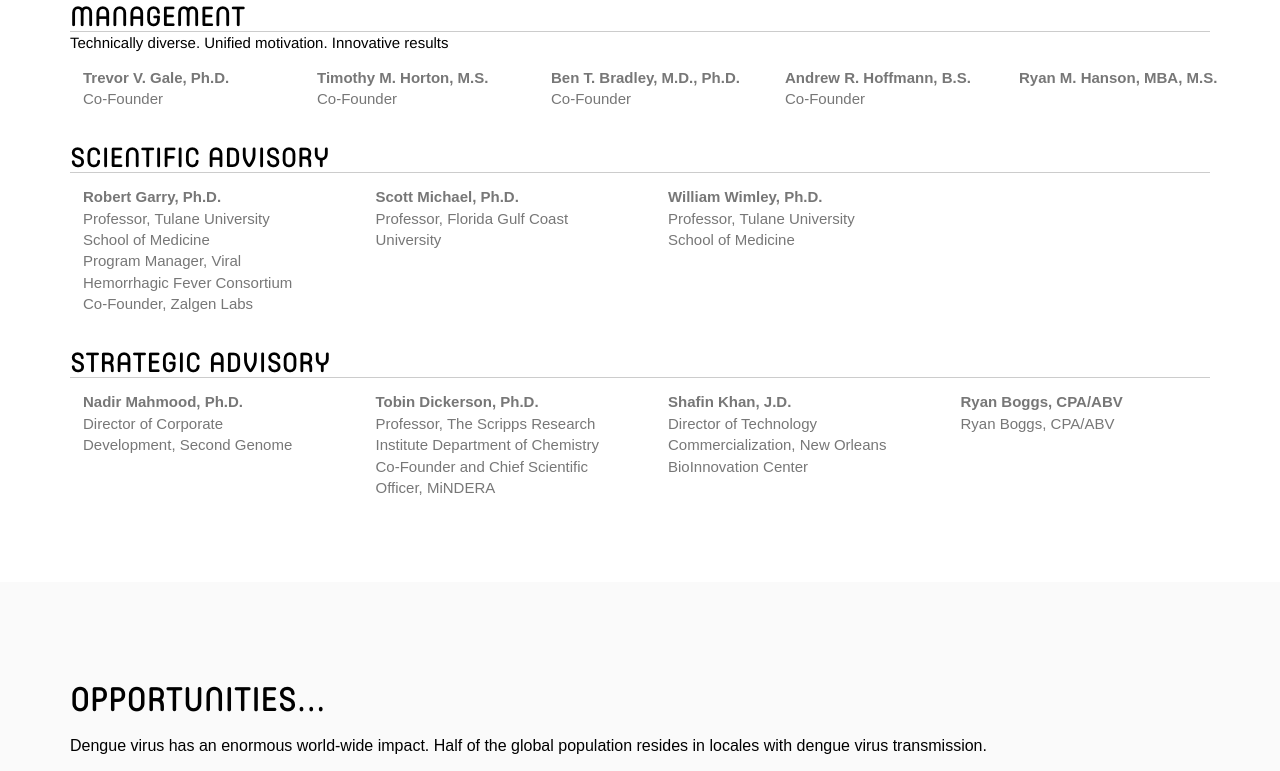
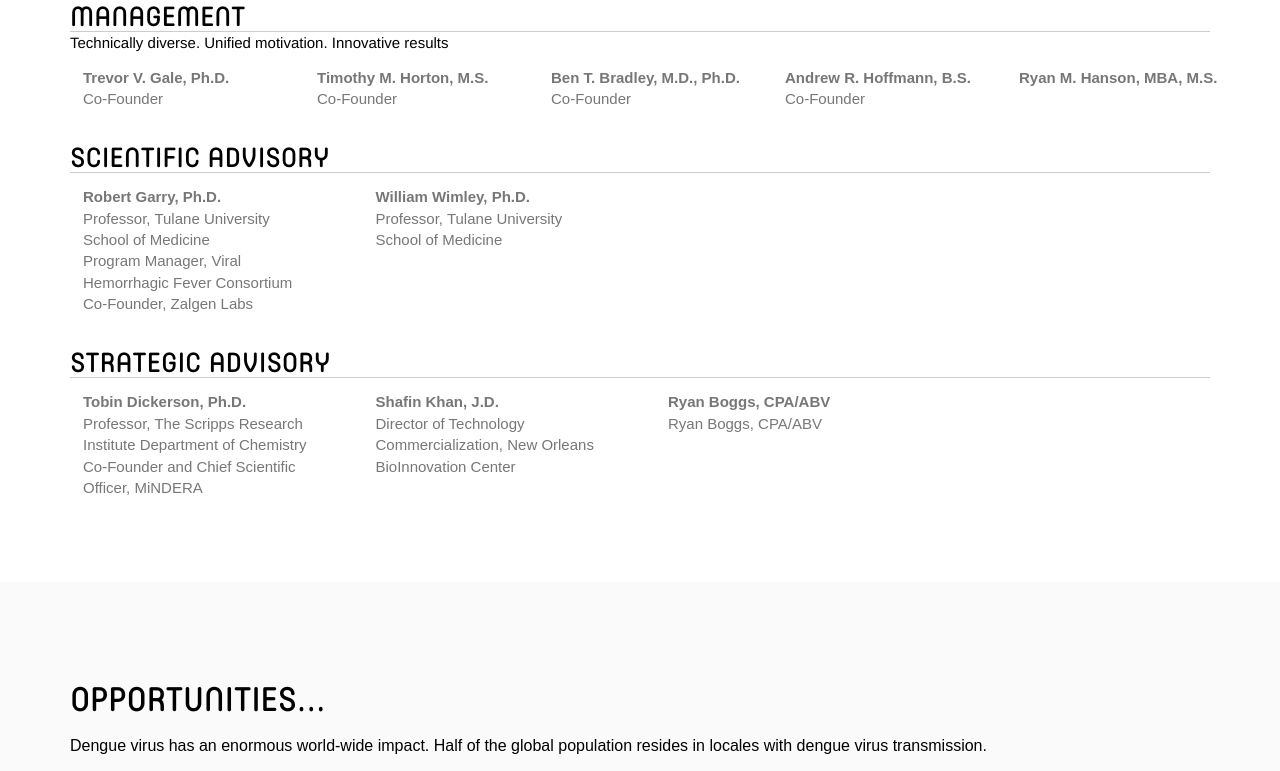
Before and after one commit to viralchemy/viralchemy.github.io, a plain HTML site: page index.html in a window 1280 px wide. Shown: the part 1317-2088 px from the top of the page. Drawn offline with Linux system fonts and the light colour scheme; a web font is replaced by a local one.

Commit message:
Removed some advisors

```diff
--- a/index.html
+++ b/index.html
@@ -159,14 +159,6 @@
                     <div class="col-sm-6 col-md-3">
                         <div class="thumbnail">
                             <div class="caption">
-                                <span class="name">Scott Michael, Ph.D.</span><br />
-                                Professor, Florida Gulf Coast University<br />
-                            </div>
-                        </div>
-                    </div>
-                    <div class="col-sm-6 col-md-3">
-                        <div class="thumbnail">
-                            <div class="caption">
                                 <span class="name">William Wimley, Ph.D.</span><br />
                                 Professor, Tulane University School of Medicine<br />
                             </div>
@@ -175,14 +167,6 @@
                 </div>
                 <h3>Strategic Advisory</h3>
                 <div class="row">
-                    <div class="col-sm-6 col-md-3">
-                        <div class="thumbnail">
-                            <div class="caption">
-                                <span class="name">Nadir Mahmood, Ph.D.</span><br />
-                                Director of Corporate Development, Second Genome<br />
-                            </div>
-                        </div>
-                    </div>
                     <div class="col-sm-6 col-md-3">
                         <div class="thumbnail">
                             <div class="caption">
```
